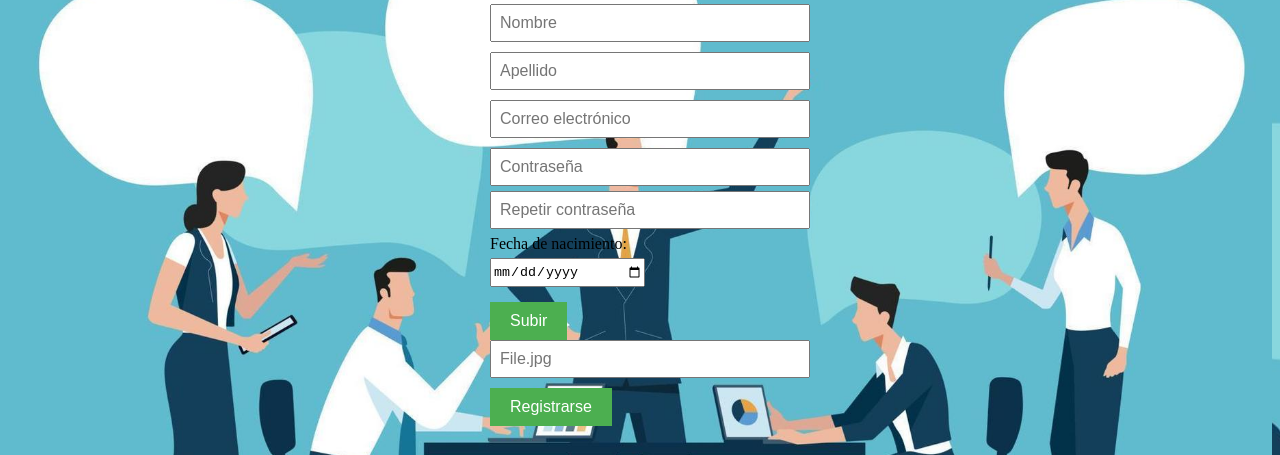
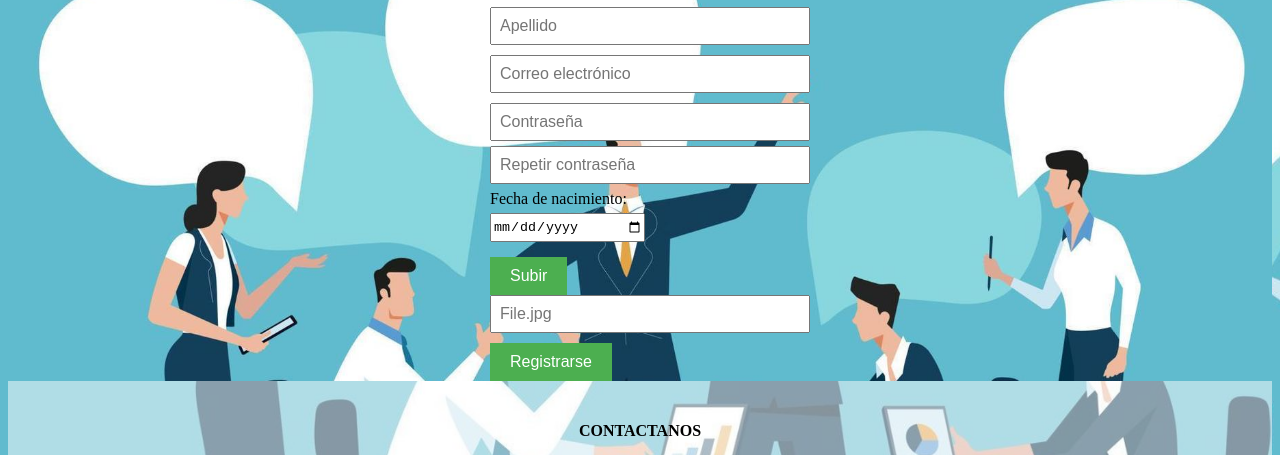
Before and after one commit to MarcoGPUDC/ChangaMas, a plain HTML site: page registrationV2.html in a window 1280 px wide. Shown: the part 236-691 px from the top of the page. Drawn offline with Linux system fonts and the light colour scheme.

Commit message:
Update styles-login-register.css

```diff
--- a/styles-login-register.css
+++ b/styles-login-register.css
@@ -72,7 +72,7 @@ body{
     display: flex;
     justify-content: center;
     align-items: center;
-    height: 75vh;
+    height: 75%;
     background-image: url('img/fondo.jpg');
     background-repeat: no-repeat;
     background-size: cover;
```
